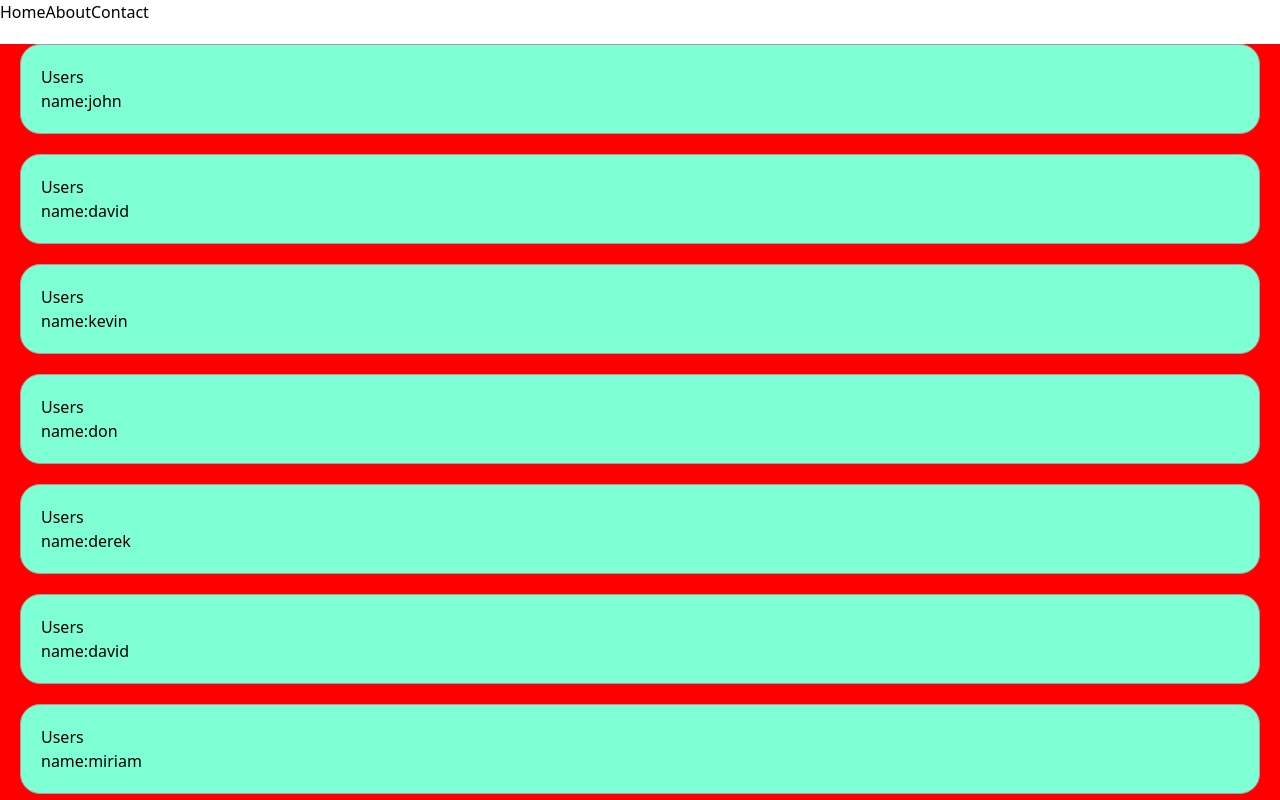
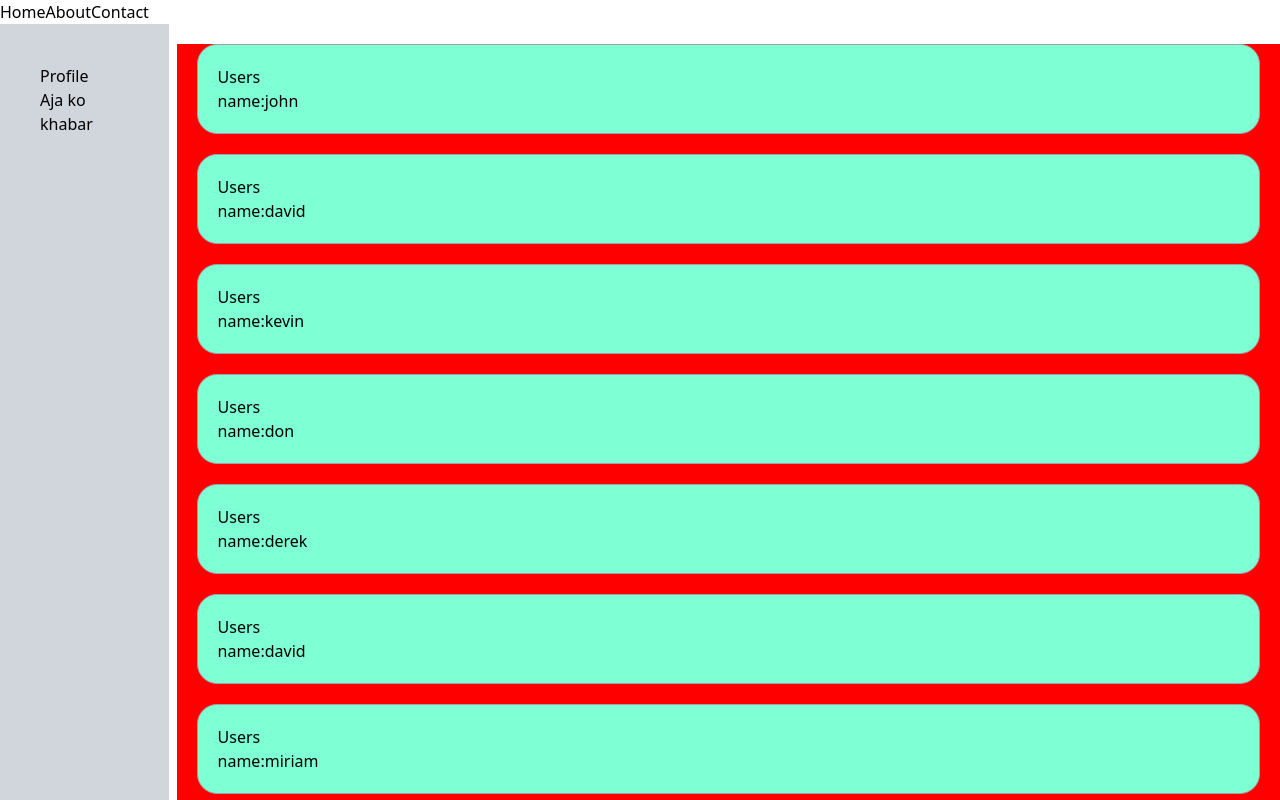
Before and after one commit to Asim-vrit/Frontend-14-react, a React (Vite) app: page / in a window 1280 px wide. Shown: the top 800 px of the page. Built offline with nearby package versions, Linux system fonts and the light colour scheme.

Commit message:
router added

```diff
--- a/src/AppWithRouter.jsx
+++ b/src/AppWithRouter.jsx
@@ -1,33 +1,88 @@
-import { createBrowserRouter } from "react-router";
+import { createBrowserRouter, Link } from "react-router";
 import { RouterProvider } from "react-router/dom";
 import Home from "./pages/Home";
 import About from "./pages/About";
 import Contact from "./pages/Contact";
+import Sidebar from "./components/Sidebar";
 const router = createBrowserRouter([
   {
     path: "/",
-    element: <Home />,
+    element: (
+      <>
+        <RouterLayout>
+          <Home />
+        </RouterLayout>
+      </>
+    ),
   },
   {
     path: "/about",
-    element: <About />,
+    element: (
+      <>
+        <RouterLayout>
+          <About />
+        </RouterLayout>
+      </>
+    ),
   },
   {
     path: "/contact",
-    element: <Contact />,
+    element: (
+      <>
+        <RouterLayout>
+          <Contact />
+        </RouterLayout>
+      </>
+    ),
+  },
+  {
+    path: "/privacy-policy",
+    element: (
+      <>
+        <RouterLayout>Privary policy</RouterLayout>
+      </>
+    ),
   },
 ]);
 
 function AppWithRouter() {
   return (
     <>
-      <a href="/">Home</a>
-      <a href="/about">About</a>
-      <a href="/contact">Contact</a>
-
-      <RouterProvider router={router} />
+      <div className="test-router">
+        <RouterProvider router={router} />
+      </div>
+      {/* this is called mounting the router */}
     </>
   );
 }
 
+function RouterHeader() {
+  return (
+    <div>
+      <Link to="/">Home</Link>
+      <Link to="/about">About</Link>
+      <Link to="/contact">Contact</Link>
+    </div>
+  );
+}
+
+function RouterFooter() {
+  return <footer className="mt-auto">Copyright @C</footer>;
+}
+
+function RouterLayout(props) {
+  return (
+    <div className="flex flex-col h-screen">
+      <RouterHeader />
+      <main className="flex gap-2">
+        <div className="p-10 bg-gray-300">
+          <Sidebar />{" "}
+        </div>
+        <div className="w-full block">{props.children}</div>
+      </main>
+      <RouterFooter />
+    </div>
+  );
+}
+
 export default AppWithRouter;
```
